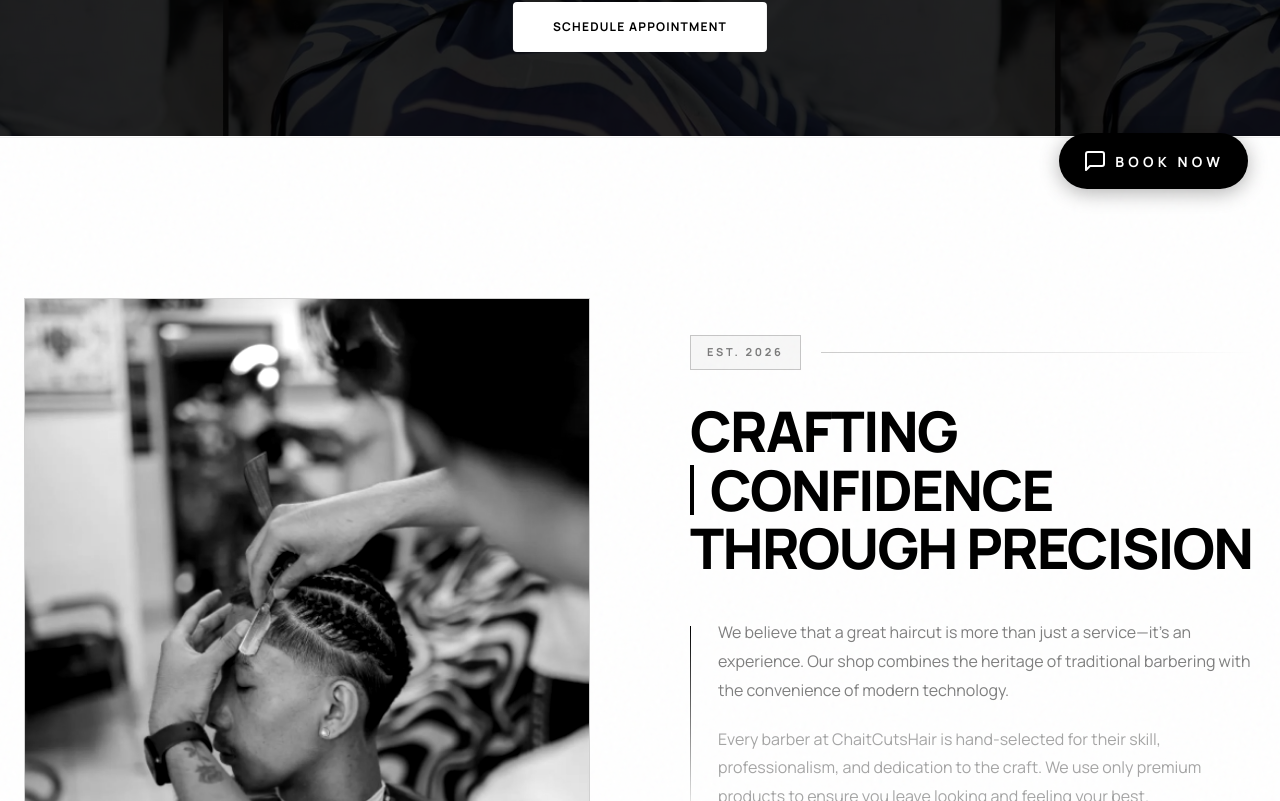
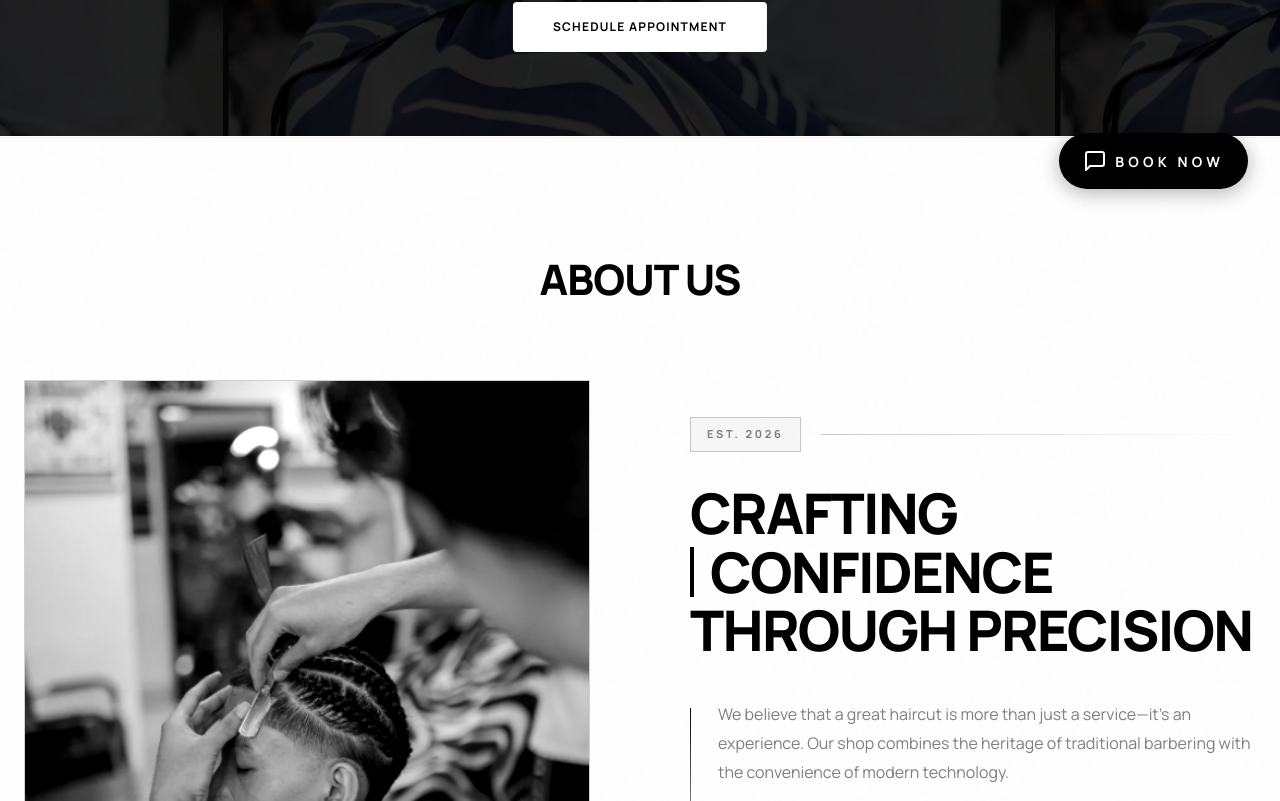
Before and after one commit to Chaithaha/chaitcutshair, a React (Vite) app: page / in a window 1280 px wide. Shown: the part 579-1380 px from the top of the page. Built offline with nearby package versions, Linux system fonts and the light colour scheme; no server answers; the database is empty.

Commit message:
added some text in the about us section

```diff
--- a/src/components/sections/About/About.css
+++ b/src/components/sections/About/About.css
@@ -17,7 +17,7 @@
   padding: 120px var(--container-padding) 100px;
   overflow: hidden;
   border-top: 1px solid rgba(0, 0, 0, 0.05);
-  border-bottom: 1px solid rgba(0, 0, 0, 0.05);
+  border-bottom: 2px solid rgba(0, 0, 0, 0.3);
 }
 
 /* ========== GRAIN TEXTURE OVERLAY ========== */
@@ -88,6 +88,17 @@
   flex-direction: column;
 }
 
+/* ========== SECTION HEADING ========== */
+.about__heading {
+  font-size: clamp(28px, 5vw, 42px);
+  font-weight: var(--font-weight-extrabold);
+  line-height: 1;
+  text-align: center;
+  text-transform: uppercase;
+  letter-spacing: -0.02em;
+  margin: -40px 0 80px;
+}
+
 /* ========== BADGE ROW ========== */
 .about__badge-row {
   display: flex;
@@ -125,7 +136,6 @@
 
 .about__title-line {
   display: block;
-  transition: transform 0.4s cubic-bezier(0.16, 1, 0.3, 1);
 }
 
 .about__title-line--accent {
@@ -142,18 +152,6 @@
   bottom: 8%;
   width: 4px;
   background: var(--about-accent);
-}
-
-.about__title:hover .about__title-line:nth-child(1) {
-  transform: translateX(5px);
-}
-
-.about__title:hover .about__title-line--accent {
-  transform: translateX(10px);
-}
-
-.about__title:hover .about__title-line:nth-child(3) {
-  transform: translateX(5px);
 }
 
 /* ========== DESCRIPTION ========== */
--- a/src/components/sections/About/About.jsx
+++ b/src/components/sections/About/About.jsx
@@ -79,6 +79,7 @@ const About = () => {
     <section className="about" id="about">
       <div className="about__grain"></div>
       <div className="about__container">
+        <h2 className="about__heading">About Us</h2>
         <div className="about__grid">
           {/* Left column - Image */}
           <div className="about__image-col">
```
